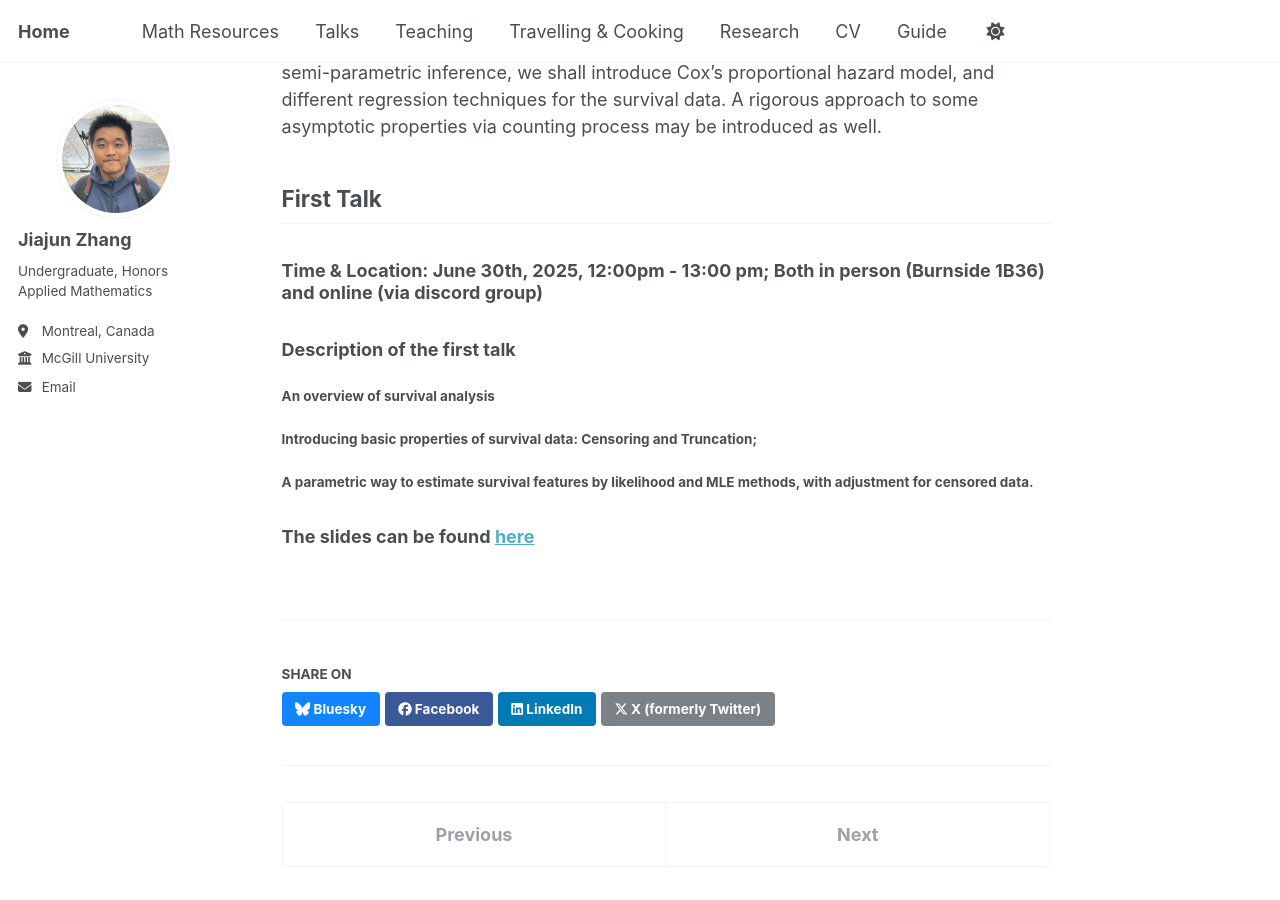
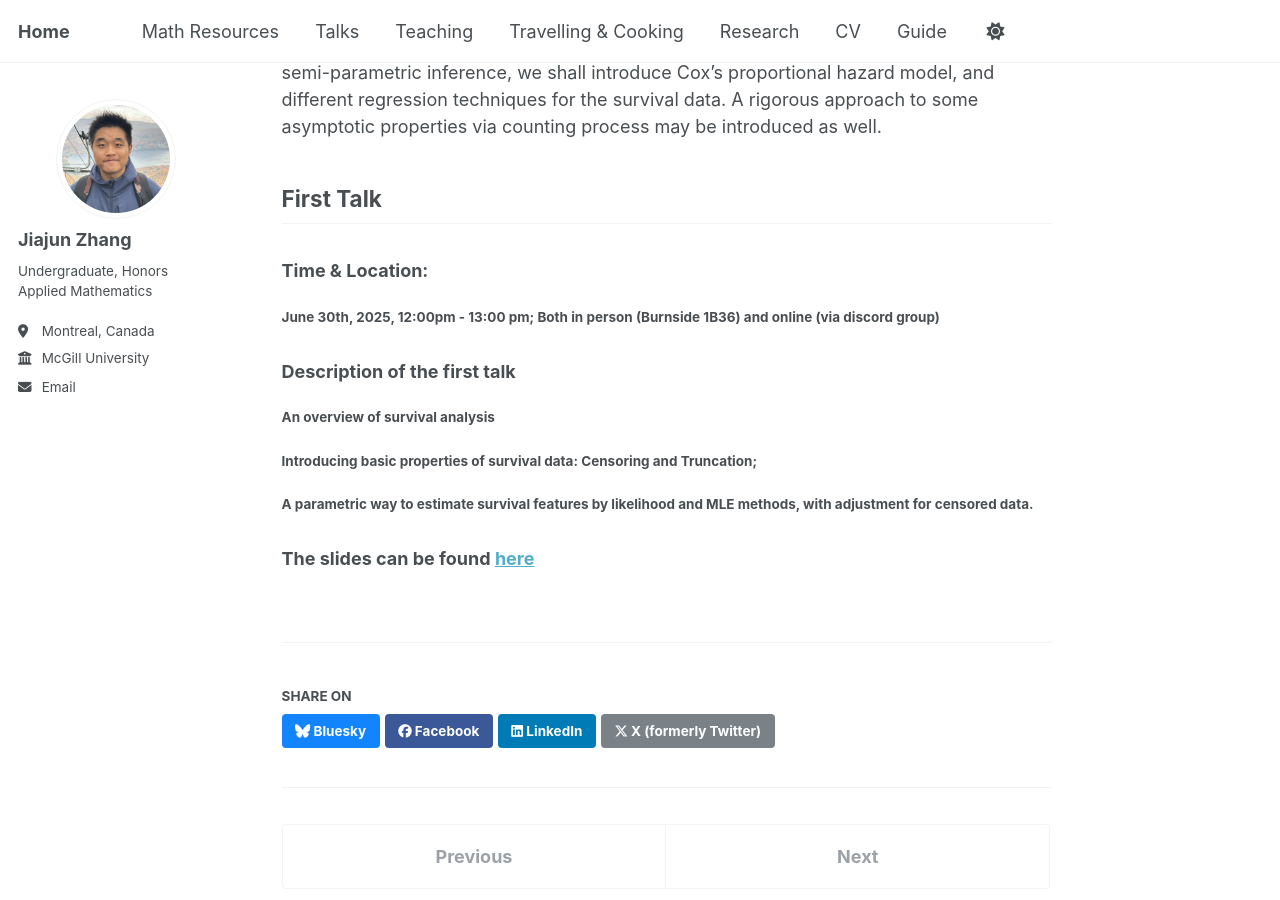
Before and after one commit to JohanssonRein/JohanssonRein.github.io, a Jekyll site: the page built from _talks/2025-06-01-survivalanalysis.md, in a window 1280 px wide and 900 px high, scrolled down 482 px. Built offline with Jekyll 4.4.1, drawn with Linux system fonts in a browser that asks for light colours.

```diff
--- a/_talks/2025-06-01-survivalanalysis.md
+++ b/_talks/2025-06-01-survivalanalysis.md
@@ -17,7 +17,9 @@ This is a series of conference focusing on survival analysis organised by me dur
 
 ## First Talk
 
-### Time & Location: June 30th, 2025, 12:00pm - 13:00 pm; Both in person (Burnside 1B36) and online (via discord group)
+### Time & Location:
+
+#### June 30th, 2025, 12:00pm - 13:00 pm; Both in person (Burnside 1B36) and online (via discord group)
 
 ### Description of the first talk
 
```
